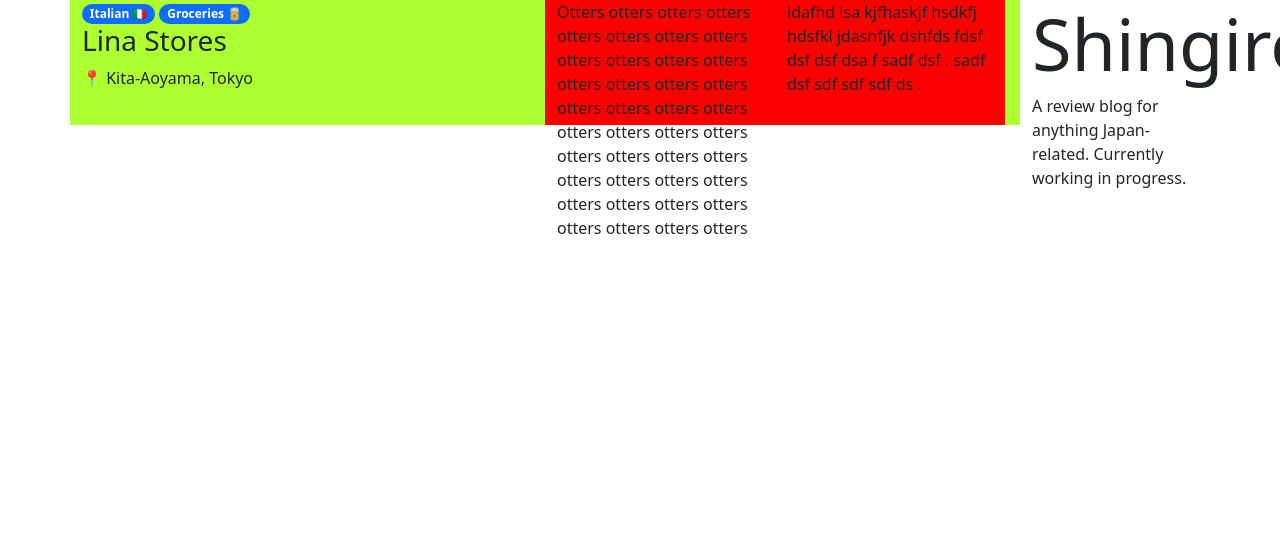
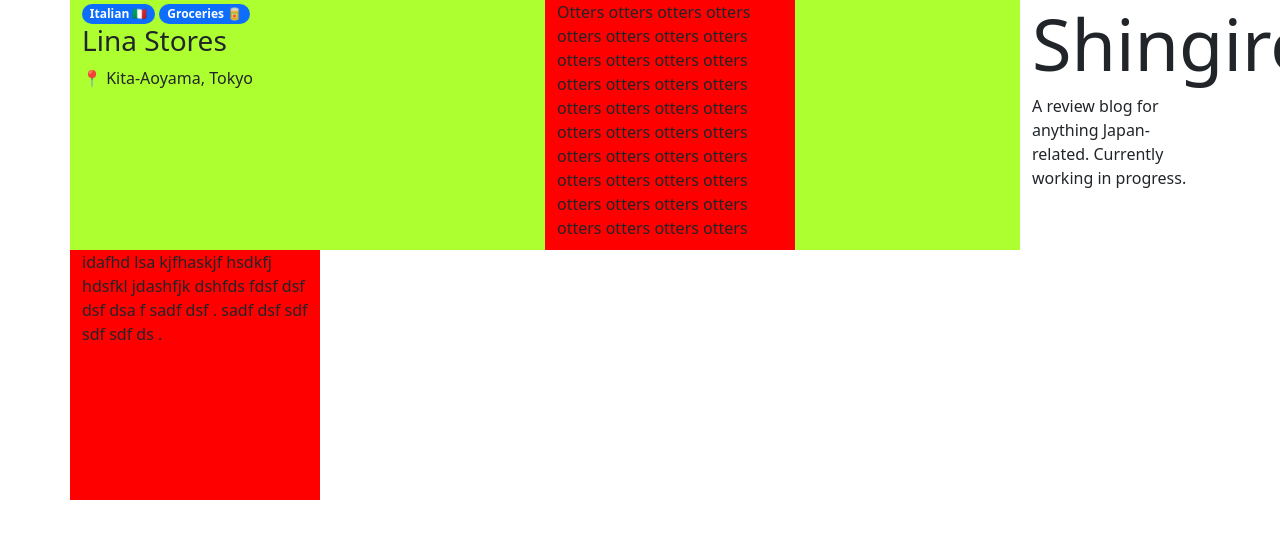
Before and after one commit to alessandrosp/shingiron, a Jekyll site: the page built from docs/index.html, in a window 1280 px wide. Shown: the top 539 px of the page. Built offline with Jekyll 4.4.1, drawn with Linux system fonts in a browser that asks for light colours; nearby versions of some CDN libraries; comment, search, counter and statistics services are not loaded.

Commit message:
Update style.css

```diff
--- a/docs/assets/css/style.css
+++ b/docs/assets/css/style.css
@@ -4,14 +4,14 @@
 }
 
 .place {
-  height: 125px;
+  height: 250px;
   background-color: greenyellow;
 }
 
 .place-review {
-  height: 125px;
-  -ms-flex: 0 0 230px;
-      flex: 0 0 230px;
+  height: 250px;
+  -ms-flex: 0 0 250px;
+      flex: 0 0 250px;
   background-color: red;
 }
 
```
